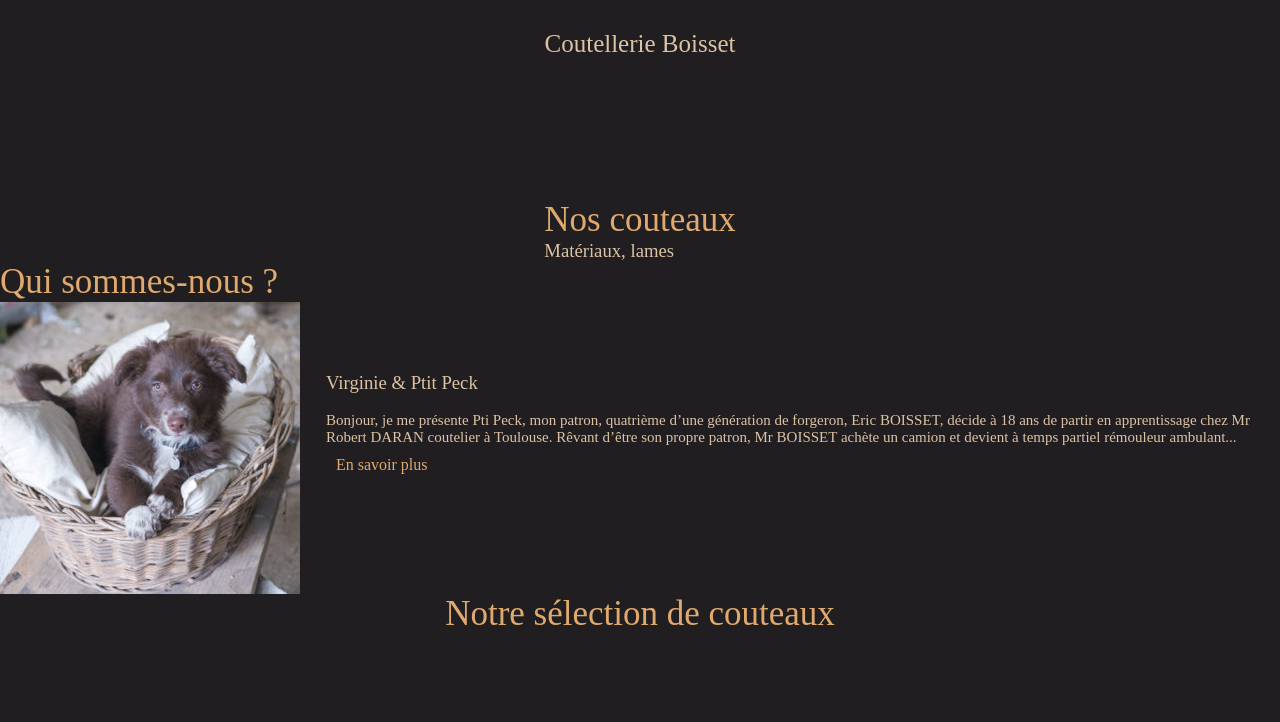
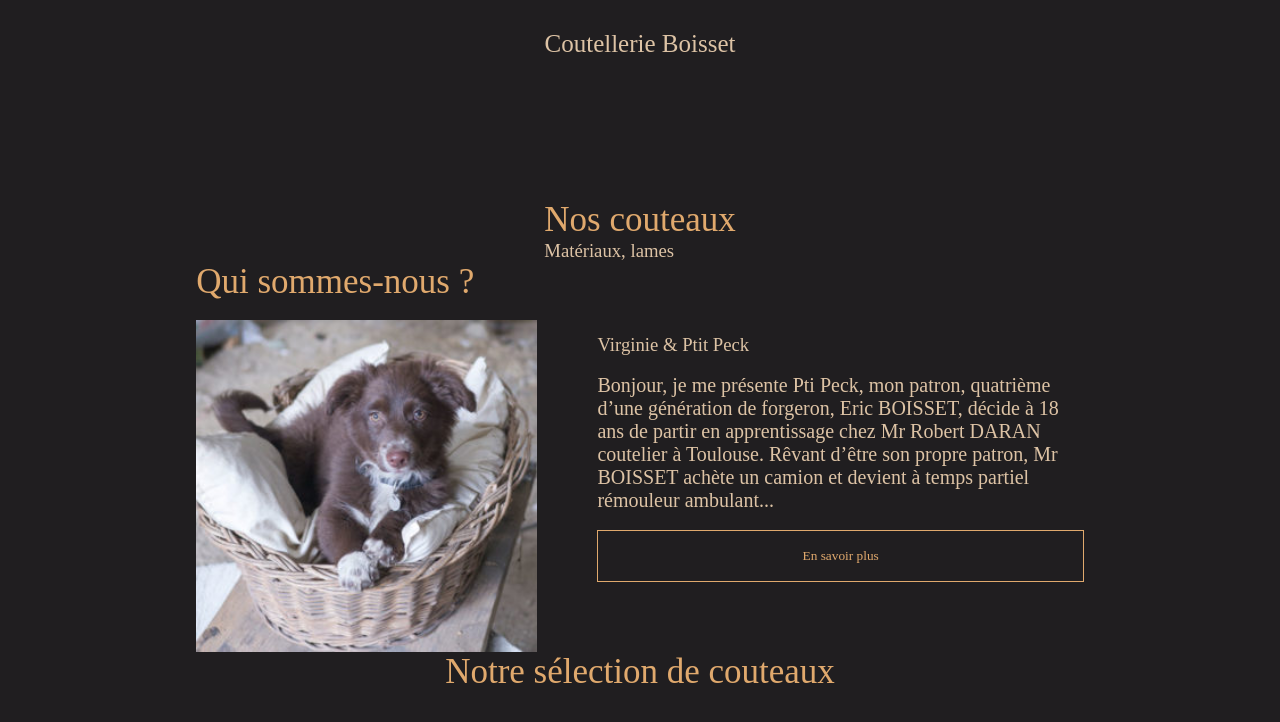
Before and after one commit to alvina-dr/coutellerie, a plain HTML site: page index.html in a window 1280 px wide. Drawn offline with Linux system fonts and the light colour scheme; a web font is replaced by a local one.

Commit message:
centralisation des colonnes et ajout du bouton animé

```diff
--- a/css/base.css
+++ b/css/base.css
@@ -4,8 +4,6 @@ body {
         margin: 0;
         background-color: #201E20;
     }
-
-
     /*POLICES -------------------------------------*/
 
     h1 {
@@ -36,10 +34,8 @@ p {
         color: #DDC3A5;
         font-weight: 400;
         margin: 0;
-    font-size: 15px;
+        font-size: 20px;
     }
-
-
     /*IMPORTATION HTML DANS UN AUTRE FICHIER*/
 
     .include {
@@ -59,25 +55,40 @@ p {
         margin: 0;
         padding: 0;
     }
-
-
     /*IMPORTATION HTML DANS UN AUTRE FICHIER FIN*/
-
-
     /*CASES -----------------*/
 
     .row {
-    width: 100%;
+        width: 95%;
         display: flex;
         flex-direction: row;
-    align-items: center;
+        align-items: flex-start;
         justify-content: center;
+        margin: auto;
     }
 
     .column {
         display: flex;
         flex-direction: column;
     }
+    /*TAILLE COLONNE*/
+
+    .half {
+        width: 50%;
+    }
+
+    .tier {
+        width: 33%;
+    }
+
+    .quarante {
+        width: 40%;
+    }
+
+    .vingt {
+        width: 20%;
+    }
+    /*ESPACES -----------*/
 
     .space {
         width: 100%;
@@ -88,14 +99,28 @@ p {
         height: 100%;
         width: 50px;
     }
+    /*SIDE -----------*/
+
+    .right {
+        display: flex;
+        justify-self: flex-end;
+    }
 
     .btn_savoirplus {
-    padding: 10px;
+        padding: 17px 25px;
         border-color: #E0A96D;
-    border: 3px;
+        border: solid 1px;
         text-decoration: none;
         color: #E0A96D;
         font-family: Montserrat;
         margin: 0;
-    width: auto;
+        background-color: transparent;
+        transition: 0.3s;
     }
+
+    .btn_savoirplus:hover {
+        padding: 10px;
+        margin-top: 7px;
+        background-color: #E0A96D;
+        color: #201E20;
+    }
--- a/index.html
+++ b/index.html
@@ -28,17 +28,19 @@
 
     </div>
     <div class="row">
-        <div class="column">
+        <div class="column tier">
             <h2>Qui sommes-nous ?</h2>
-            <img src="img/chien1.jpg" height="100%">
+            <br>
+            <img src="img/chien1.jpg" width="85%">
         </div>
-        <div class="column_space"></div>
-        <div class="column">
+        <div class="column quarante">
+            <br><br><br><br>
             <h3>Virginie & Ptit Peck</h3>
             <br>
             <p>Bonjour, je me présente Pti Peck, mon patron, quatrième d’une génération de forgeron, Eric BOISSET, décide à 18 ans de partir en apprentissage chez Mr Robert DARAN coutelier à Toulouse. Rêvant d’être son propre patron, Mr BOISSET achète un
                 camion et devient à temps partiel rémouleur ambulant...</p>
-            <a class="btn_savoirplus" href="">En savoir plus</a>
+            <br>
+            <button class="btn_savoirplus" href="">En savoir plus</button>
         </div>
 
 
```
Lines whose indentation alone changed are shown as unchanged.
